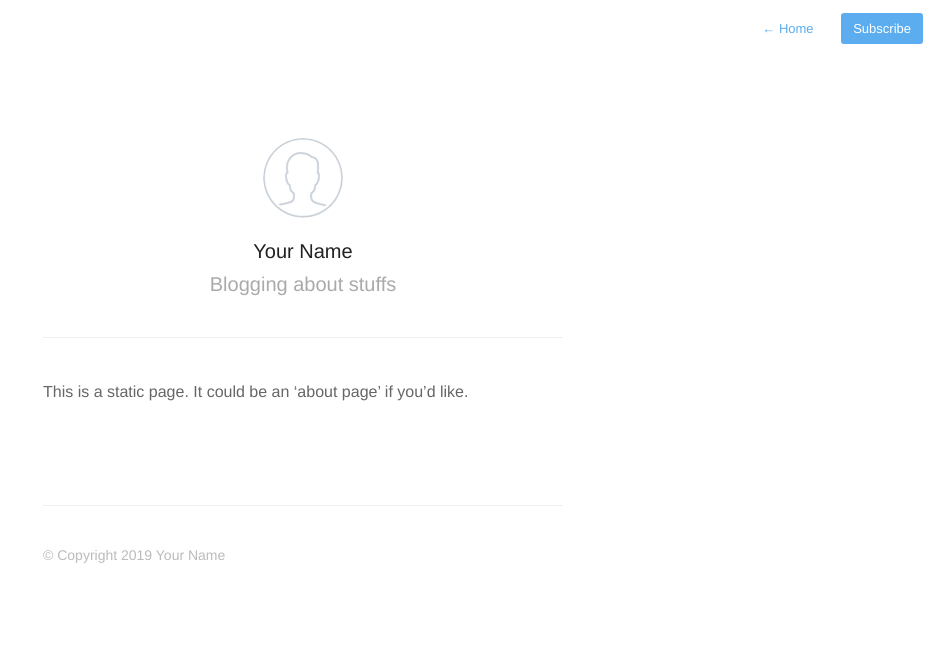
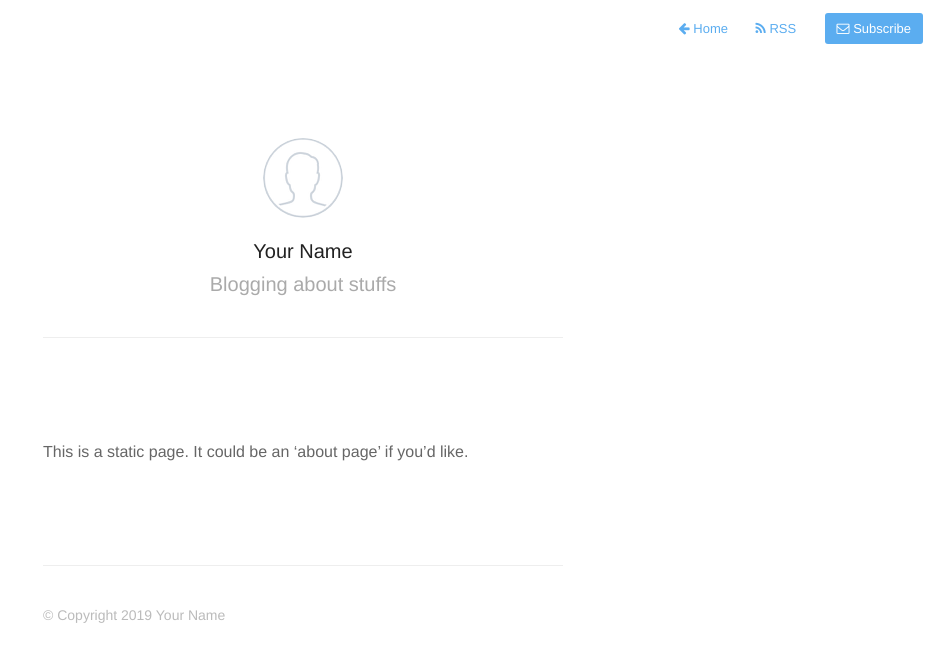
Before and after one commit to cyrillenguetoum/vetcoder.github.io, a Jekyll site: the page built from about.md, in a window 1280 px wide. Shown: the top 662 px of the page, without its empty margins (337-1280 px from the left). Built offline with Jekyll 4.4.1, drawn with Linux system fonts in a browser that asks for light colours; nearby versions of some CDN libraries.

Commit message:
some few modifications

```diff
--- a/_config.yml
+++ b/_config.yml
@@ -8,7 +8,7 @@ markdown: kramdown
 highlighter: rouge
 
 plugins: [jekyll-paginate]
-paginate: 20
+paginate: 1
 domain_name: 'http://yourblog-domain.com'
 google_analytics: 'UA-XXXXXXXX-X'
 disqus: false
--- a/_includes/navigation.html
+++ b/_includes/navigation.html
@@ -1,10 +1,11 @@
 <nav class="main-nav">
     {% if page.url != "/" %}
-        <a href="{{ "/" | relative_url  }}"> <span class="arrow">←</span> Home </a>
+        <a href="{{ "/" | relative_url  }}"> <i class="fa fa-arrow-left"></i> Home </a>
     {% endif %}
 
     {% if page.url != "/about/" %}
-        <a href="{{ "/" | relative_url  }}about">About </a>
+        <a href="{{ "/" | relative_url  }}about"> <i class="fa fa-cog"></i>About </a>
     {% endif %}
-    <a class="cta" href="{{ "/" | relative_url  }}feed.xml">Subscribe</a>
+    <a href="{{ "/" | relative_url }}feed.xml"> <i class="fa fa-rss"></i> RSS</a>
+    <a class="cta" href="#"> <i class="fa fa-envelope-o"></i> Subscribe</a>
 </nav>
--- a/_layouts/default.html
+++ b/_layouts/default.html
@@ -10,6 +10,7 @@
   <link rel="stylesheet" href="{{ "/" | relative_url  }}assets/css/style.css">
   <link rel="alternate" type="application/rss+xml" title="My Blog" href="{{ "/" | relative_url  }}feed.xml">
   <link rel="stylesheet" href="{{ "/" | relative_url  }}assets/css/highlight.css">
+  <link rel="stylesheet" href="https://maxcdn.bootstrapcdn.com/font-awesome/4.4.0/css/font-awesome.min.css">
 </head>
 <body>
 
@@ -19,7 +20,7 @@
       {% include profile.html %}
   {% endif %}
 
-  <section id="wrapper" class="{% if page.profile %}home{% endif %}">
+  <section id="wrapper">
     {{ content }}
   </section>
 
```
Also changed, not shown: _includes/post-list.html (+6 -2 lines), _posts/2019-10-14-my-first-Post.markdown (added, +9 -0 lines).
